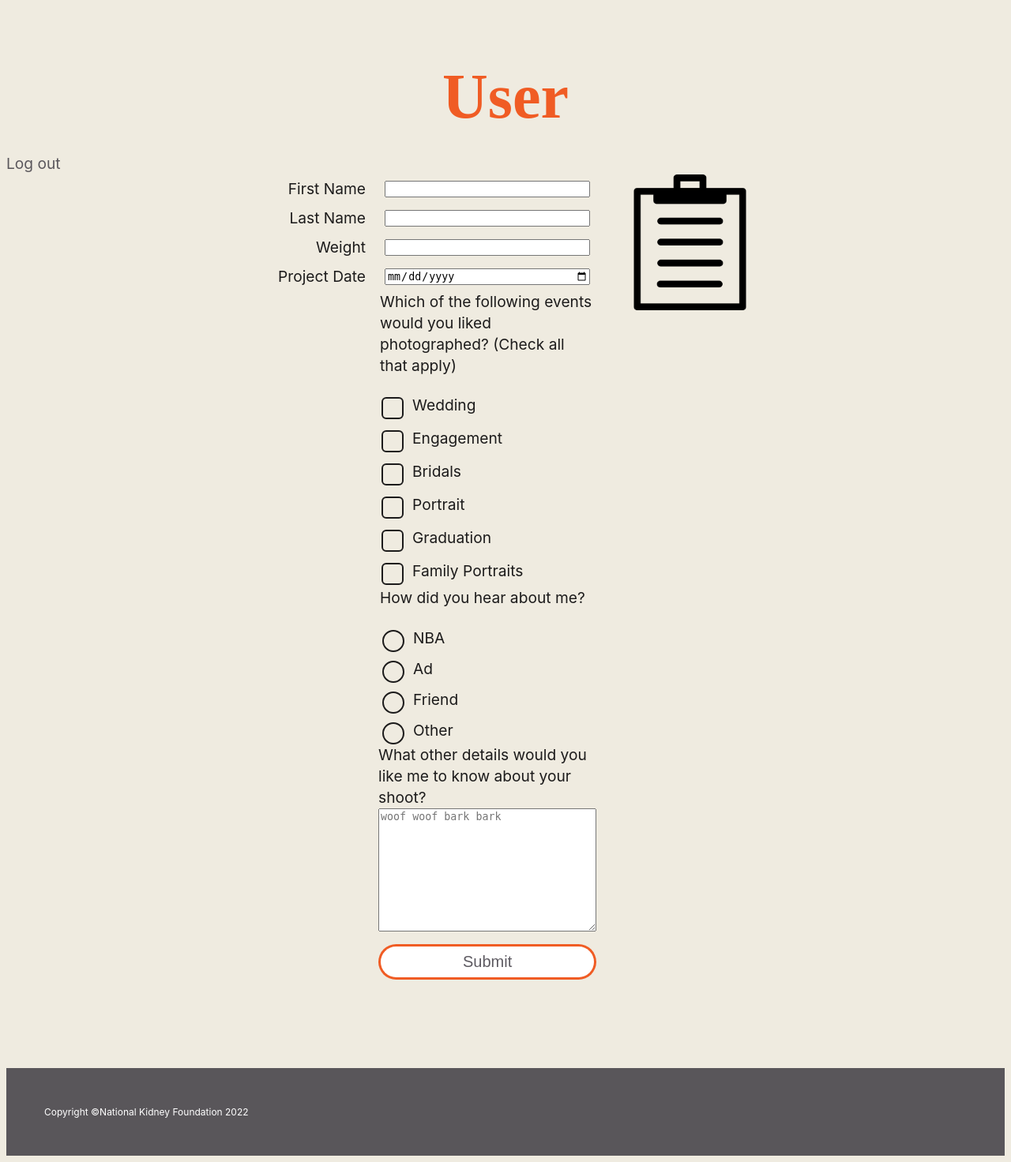
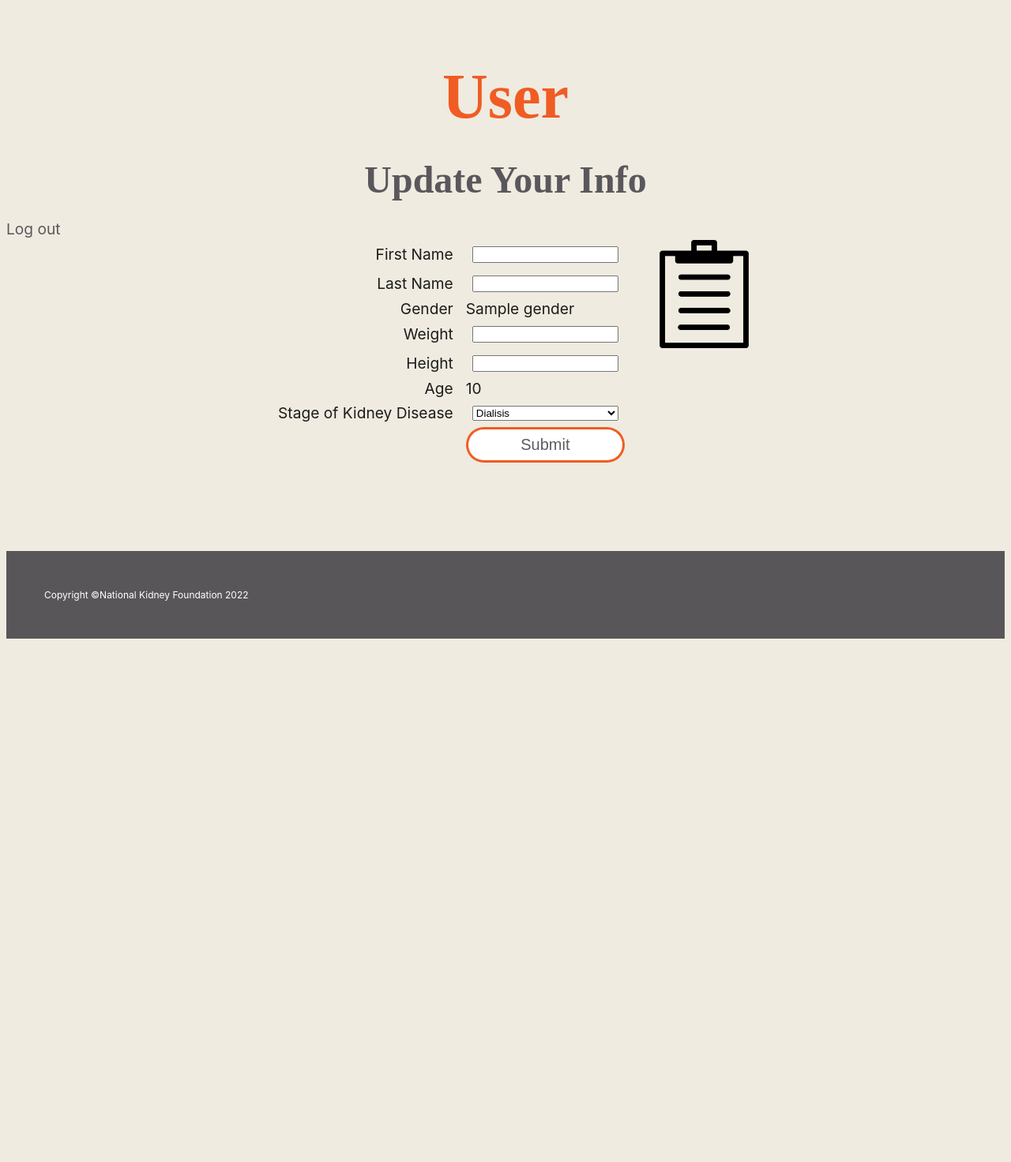
Before and after one commit to BlakePereira2000/Intex, a Django app: template templates/intexApp/user.html in a window 1280 px wide. Shown: the part 307-1779 px from the top of the page at 79% size. After the commit the page ends 1116 px from the top, so only its background shows below. Run offline with Django 4.2, Linux system fonts and the light colour scheme; the template is opened without the code that fills it: most values are stand-ins (such as "Sample title", 1, 10 or a date in 2020).

Commit message:
user edit page

```diff
--- a/intexProject/static/css/main.css
+++ b/intexProject/static/css/main.css
@@ -39,6 +39,15 @@ h2 {
   color: var(--zesty-orange);
   margin-top: 0rem;
   margin-bottom: 1rem;
+}
+
+h3 {
+  font-family: var(--heading-font);
+  font-size: 3rem;
+  color: var(--gray);
+  margin-top: 0rem;
+  margin-bottom: 1rem;
+  text-align: center;
 }
 
 img {
@@ -109,7 +118,7 @@ footer {
   top: 1.5rem;
   left: 1.5rem;
   width: 60px;
-  height: 60px;
+  height: 50px;
   background-color: rgba(255, 255, 255, .6);
   border-radius: 50%;
 
@@ -172,7 +181,7 @@ nav {
   display: flex;
 
   transform: translateX(-100vw);
- transition: transform 400ms;
+  transition: transform 400ms;
 }
 
 .menu-show nav {
@@ -184,13 +193,13 @@ nav ul {
   flex-direction: column;
   justify-content: center;
   list-style-type: none;
-  margin: 0 auto;
+  margin: 0;
   padding: 0;
   max-width: 80rem;
 }
 
 nav a {
-  display: block;
+  display: flex;
   padding: 1rem;
   font-size: 1.4rem;
 
@@ -316,6 +325,7 @@ legend {
 }
 
 form > input,
+select,
 textarea,
 fieldset,
 button {
@@ -346,7 +356,7 @@ form button:hover {
 
 form input:hover,
 form input:focus {
-  background-color: lightyellow;
+  background-color: rgb(255, 252, 248);
 }
 
 form input:focus {
@@ -702,7 +712,8 @@ body footer.about-footer {
     grid-column-start: 2;
   }
 
-  form > input {
+  form > input,
+  select {
     margin: .5rem .5rem;
   }
 
--- a/templates/intexApp/login.html
+++ b/templates/intexApp/login.html
@@ -100,7 +100,7 @@ p {text-align: center;}
           <form action="{% url 'authenticate' %}" method='POST'> <!-- enter the page for login stuff-->
             {% csrf_token %}
               <label for="user">Username</label><input type="text" id="user" name="user" placeholder="Enter username here">
-              <label for="password">Password</label><input type="text" id="password" name="password" placeholder="Enter password here">
+              <label for="password">Password</label><input type="password" id="password" name="password" placeholder="Enter password here">
               <br><br>
               <input type="submit" value="Login" class= 'button'>
           </form>
--- a/templates/intexApp/user.html
+++ b/templates/intexApp/user.html
@@ -11,6 +11,7 @@
   {% include 'partials/header.html'%}
   {% include 'partials/nav.html' %}
   <h2>User</h2>
+  <h3>Update Your Info</h3>
   <a href="{%url 'logout'%}">Log out</a>
     <section>
 
@@ -33,62 +34,40 @@
         <p class="error-message hidden">There was an error!</p>
       </div>
 
-      <form name="photo-form">
+      <form type="POST" name="photo-form">
 
         <label for="first_name">First Name</label>
-        <input type="text" name="first_name" id="first_name" required>
+        <input type="text" name="first_name" id="first_name" value="{{ user.first_name }}" required>
 
         <label for="last_name">Last Name</label>
-        <input type="last_name" name="last_name" id="last_name" required>
+        <input type="text" name="last_name" id="last_name" value="{{ user.last_name }}" required>
+
+        <label for="gender">Gender</label>
+        <span name="gender" id="gender">{{ gender }}</span>
 
         <label for="weight">Weight</label>
-        <input type="floatformat" name="weight" id="weight">
+        <input type="number" name="weight" id="weight" step=".1" value="{{ user.weight }}" required>
 
-        <label for="date">Project Date</label>
-        <input type="date" name="date" id="date">
+        <label for="height">Height</label>
+        <input type="number" name="height" id="height" step=".1" value="{{ user.height }}" required>
 
-        <fieldset>
-          <legend>Which of the following events would you liked
-            photographed? (Check all that apply)</legend>
+        <label for="age">Age</label>
+        <span name="age" id="age">{{ age }}</span>
 
-            <input type="checkbox" id="wedding" name="events" value="wedding">
-            <label for="wedding">Wedding</label>
-
-            <input type="checkbox" id="engage" name="events" value="engage">
-            <label for="engage">Engagement</label>
-
-            <input type="checkbox" id="bridal" name="events" value="bridal">
-            <label for="bridal">Bridals</label>
-
-            <input type="checkbox" id="portrait" name="events" value="portrait">
-            <label for="portrait">Portrait</label>
-
-            <input type="checkbox" id="grad" name="events" value="grad">
-            <label for="grad">Graduation</label>
-
-            <input type="checkbox" id="family" name="events" value="family">
-            <label for="family">Family Portraits</label>
-
-          </fieldset>
-
-          <fieldset>
-            <legend>How did you hear about me?</legend>
-
-            <input type="radio" name="hear" id="nba" value="nba">
-            <label for="nba">NBA</label>
-
-            <input type="radio" name="hear" id="ad" value="ad">
-            <label for="ad">Ad</label>
-
-            <input type="radio" name="hear" id="friend" value="friend">
-            <label for="friend">Friend</label>
-
-            <input type="radio" name="hear" id="other" value="other">
-            <label for="other">Other</label>
-          </fieldset>
-
-          <label for="info">What other details would you like me to know about your shoot?</label>
-          <textarea name="info" id="info" rows="10" placeholder="woof woof bark bark"></textarea>
+        <label for="stage">Stage of Kidney Disease</label>
+        <select name="stage" id="stage" required>
+          {% if user.stage == 1 %}
+          <option value="1">1</option>
+          {% elif user.stage == 2 %}
+          <option value="2">2</option>
+          {% elif user.stage == 3 %}
+          <option value="3">3</option>
+          {% elif user.stage == 4 %}
+          <option value="4">4</option>
+          {% else %}
+          <option value="5">Dialisis</option>
+          {% endif %}
+        </select>
 
           <button type="submit">Submit</button>
       </form>
```
Also changed, not shown: intexApp/views.py (+12 -1 lines).
